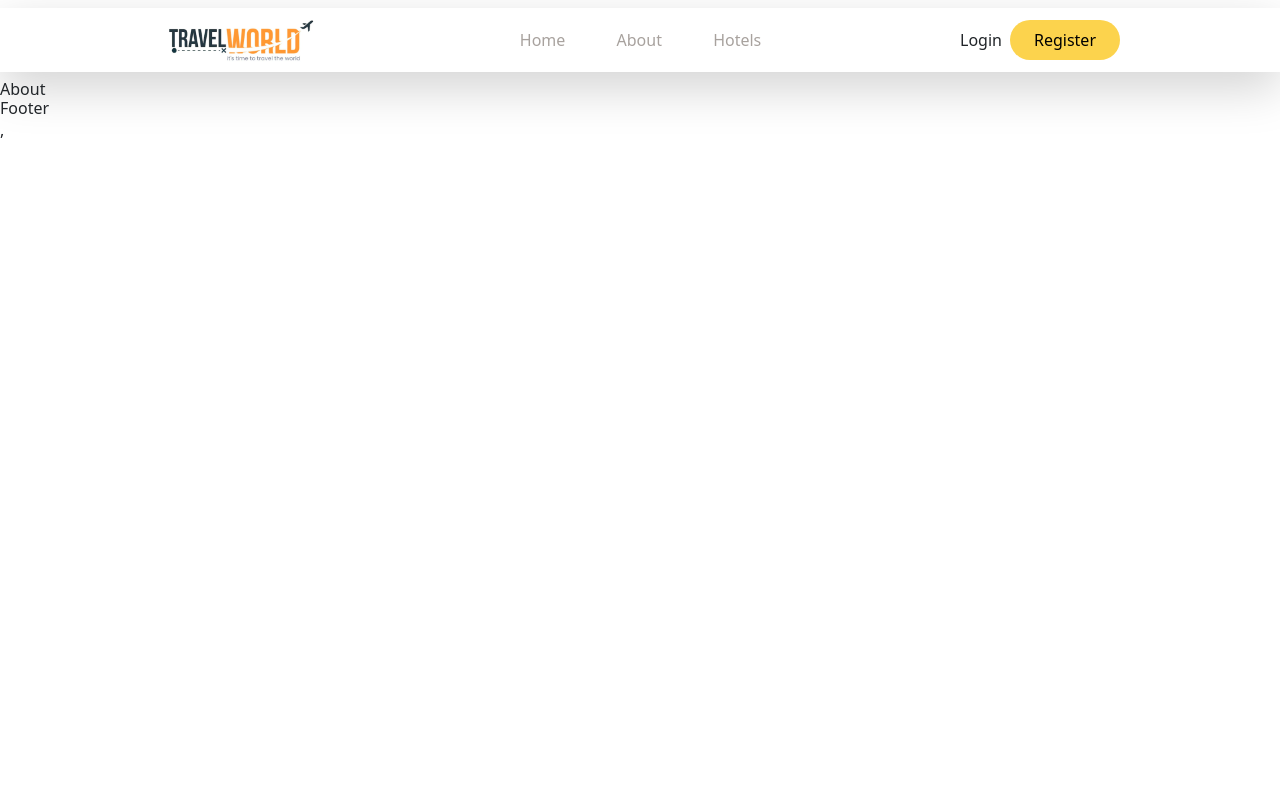
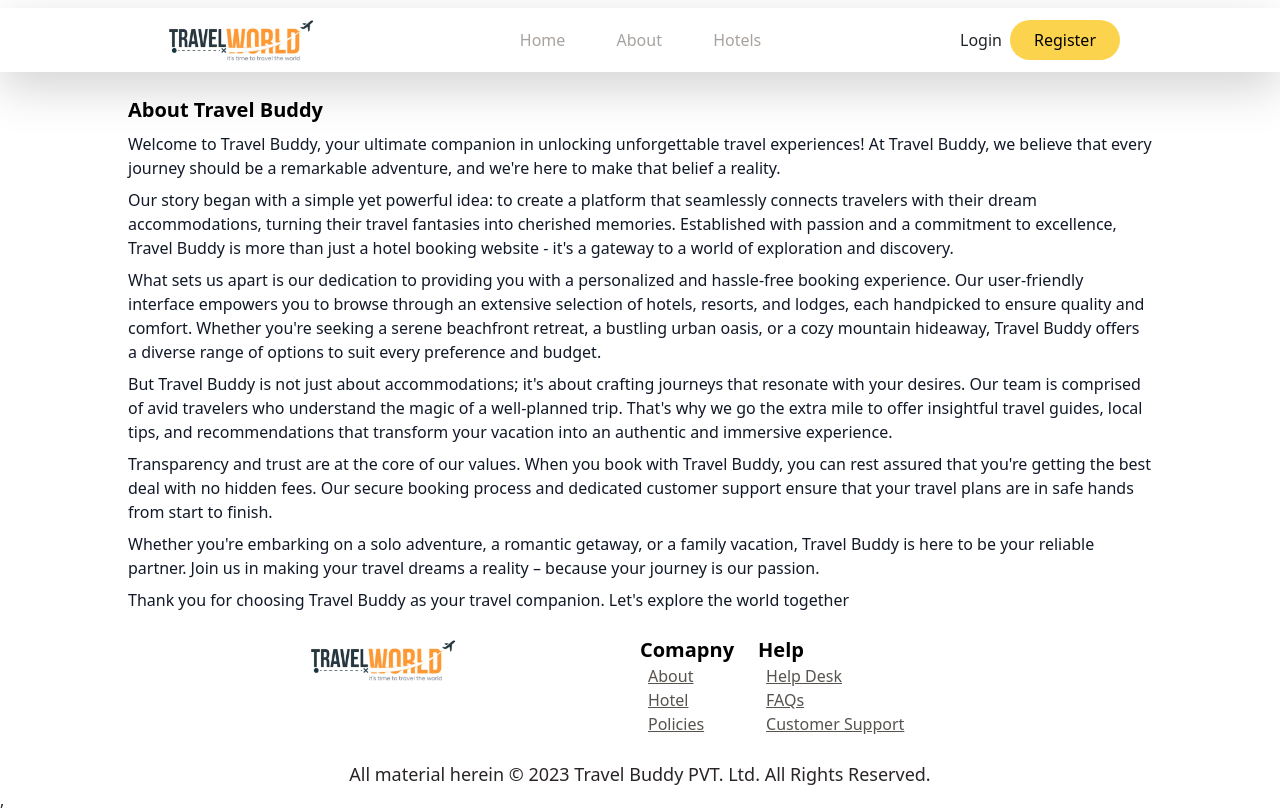
Before and after one commit to Pratham-Panthari/travel-buddy-backend, a React (Vite) app in the folder frontend/: page /about in a window 1280 px wide. Built offline with nearby package versions, Linux system fonts and the light colour scheme.

Commit message:
Final Updated Code

```diff
--- a/frontend/src/components/Layout/Footer.jsx
+++ b/frontend/src/components/Layout/Footer.jsx
@@ -1,10 +1,32 @@
 import React from 'react'
-
+import Logo from '../../assets/images/logo.png'
+import { Link } from 'react-router-dom'
 const Footer = () => {
   return (
-    <div>
-      <h1>Footer</h1>
-    </div>
+    <>
+      <section className='mt-4 w-[80%] mx-auto'>
+        <div className='flex justify-center'>
+          <div className='w-[33%]'>
+            <Link to='/'><img className='h-12 w-auto' src={Logo} alt='TravelBuddy Logo' /></Link>
+          </div>
+          <div className='w-[33%] flex gap-4 '>
+            <ul className='items-center'> <h1 className='text-xl text-black font-bold'>Comapny</h1>
+              <li><Link to='/about'><span className='text-md text-stone-600 font-normal underline hover:text-blue-900 ml-2'>About</span></Link></li>
+              <li><Link to='/hotel'><span className='text-md text-stone-600 font-normal underline hover:text-blue-900 ml-2'>Hotel</span></Link></li>
+              <li><span className='text-md text-stone-600 font-normal underline hover:text-blue-900 ml-2'>Policies</span></li>
+            </ul>
+            <ul className='items-center'> <h1 className='text-xl text-black font-bold'>Help</h1>
+              <li><span className='text-md text-stone-600 font-normal underline hover:text-blue-900 ml-2'>Help Desk</span></li>
+              <li><span className='text-md text-stone-600 font-normal underline hover:text-blue-900 ml-2'>FAQs</span></li>
+              <li><span className='text-md text-stone-600 font-normal underline hover:text-blue-900 ml-2'>Customer Support</span></li>
+            </ul>
+          </div>
+        </div>
+        <div className='mt-6'>
+          <h1 className='text-lg text-stone-800 text-center font-normal'>All material herein © 2023 Travel Buddy PVT. Ltd. All Rights Reserved.</h1>
+        </div>
+      </section>
+    </>
   )
 }
 
--- a/frontend/src/pages/About.jsx
+++ b/frontend/src/pages/About.jsx
@@ -5,7 +5,36 @@ const About = () => {
   return (
     <>
       <Layout>
-        <h1>About</h1>
+        <footer className='bg-white'>
+
+        </footer>
+        <section className='w-[80%] mx-auto'>
+          <div className='mt-6'>
+            <h1 className='text-xl text-black font-bold'>About Travel Buddy</h1>
+            <p className='mt-2 text-md text-gray-900 font-normal'>
+              Welcome to Travel Buddy, your ultimate companion in unlocking unforgettable travel experiences! At Travel Buddy, we believe that every journey should be a remarkable adventure, and we're here to make that belief a reality.
+            </p>
+            <p className='mt-2 text-md text-gray-900 font-normal'>
+              Our story began with a simple yet powerful idea: to create a platform that seamlessly connects travelers with their dream accommodations, turning their travel fantasies into cherished memories. Established with passion and a commitment to excellence, Travel Buddy is more than just a hotel booking website - it's a gateway to a world of exploration and discovery.
+            </p>
+            <p className='mt-2 text-md text-gray-900 font-normal'>
+              What sets us apart is our dedication to providing you with a personalized and hassle-free booking experience. Our user-friendly interface empowers you to browse through an extensive selection of hotels, resorts, and lodges, each handpicked to ensure quality and comfort. Whether you're seeking a serene beachfront retreat, a bustling urban oasis, or a cozy mountain hideaway, Travel Buddy offers a diverse range of options to suit every preference and budget.
+            </p>
+            <p className='mt-2 text-md text-gray-900 font-normal'>
+              But Travel Buddy is not just about accommodations; it's about crafting journeys that resonate with your desires. Our team is comprised of avid travelers who understand the magic of a well-planned trip. That's why we go the extra mile to offer insightful travel guides, local tips, and recommendations that transform your vacation into an authentic and immersive experience.
+            </p>
+            <p className='mt-2 text-md text-gray-900 font-normal'>
+              Transparency and trust are at the core of our values. When you book with Travel Buddy, you can rest assured that you're getting the best deal with no hidden fees. Our secure booking process and dedicated customer support ensure that your travel plans are in safe hands from start to finish.
+            </p>
+            <p className='mt-2 text-md text-gray-900 font-normal'>
+              Whether you're embarking on a solo adventure, a romantic getaway, or a family vacation, Travel Buddy is here to be your reliable partner. Join us in making your travel dreams a reality – because your journey is our passion.
+            </p>
+            <p className='mt-2 text-md text-gray-900 font-normal'>
+              Thank you for choosing Travel Buddy as your travel companion. Let's explore the world together
+            </p>
+
+          </div>
+        </section>
       </Layout>
 
     </>
--- a/frontend/src/pages/Home.jsx
+++ b/frontend/src/pages/Home.jsx
@@ -1,4 +1,4 @@
-import React from 'react'
+import React, { useEffect } from 'react'
 import Layout from '../components/Layout/Layout'
 import world from '../assets/images/world.png'
 import heroimg from '../assets/images/hero-img01.jpg'
@@ -17,9 +17,9 @@ import NewsLetter from '../components/NewsLetter'
 const Home = () => {
 
 
-  /* useEffect(() => {
+  useEffect(() => {
     window.scrollTo(0, 0)
-  },[]) */
+  },[])
 
   return (
     <>
--- a/frontend/src/pages/Hotels.jsx
+++ b/frontend/src/pages/Hotels.jsx
@@ -31,7 +31,7 @@ const Hotels = () => {
 
   const getAllHotels = async () => {
     try {
-      const res = await axios.get('http://localhost:8080/api/v1/hotel/get-all-hotels?featured=false')
+      const res = await axios.get('https://travelbuddyserver.onrender.com/api/v1/hotel/get-all-hotels?featured=false')
       if(res.data){
         setHotels(res.data.hotels)
       }
@@ -46,7 +46,7 @@ const Hotels = () => {
         getAllHotels()
       }
       else{
-        const res = await axios.get(`http://localhost:8080/api/v1/hotel/get-all-hotels?featured=false&city=${destination}&min=${min}&max=${max}`)
+        const res = await axios.get(`https://travelbuddyserver.onrender.com/api/v1/hotel/get-all-hotels?featured=false&city=${destination}&min=${min}&max=${max}`)
         if(res.data){
           setHotels(res.data.hotels)
         }
@@ -58,7 +58,7 @@ const Hotels = () => {
 
     useEffect(() => {
       getAllHotels()
-
+      window.scrollTo(0, 0)
     }, [])
 
   return (
--- a/frontend/src/pages/Login.jsx
+++ b/frontend/src/pages/Login.jsx
@@ -1,4 +1,4 @@
-import React, { useState } from 'react'
+import React, { useEffect, useState } from 'react'
 import Header from '../components/Layout/Header'
 import toast, { Toaster } from 'react-hot-toast';
 import axios from 'axios'
@@ -19,7 +19,7 @@ const Login = () => {
     setLoading(true)
     e.preventDefault()
     try {
-      const res = await axios.post('http://localhost:8080/api/v1/auth/login', { email, password })
+      const res = await axios.post('https://travelbuddyserver.onrender.com/api/v1/auth/login', { email, password })
       if(res.data){
 
         toast.success(res.data.message)
@@ -42,6 +42,10 @@ const Login = () => {
 
     }
   }
+
+  useEffect(() => {
+    window.scrollTo(0, 0)
+  },[])
 
   return (
     <>
--- a/frontend/src/pages/Profile.jsx
+++ b/frontend/src/pages/Profile.jsx
@@ -12,7 +12,7 @@ const Profile = () => {
 
     const getReservation = async (req, res) => {
         try {
-            const res = await axios.get('http://localhost:8080/api/v1/reservation/get-all-reservations')
+            const res = await axios.get('https://travelbuddyserver.onrender.com/api/v1/reservation/get-all-reservations')
             if(res?.data){
                 setReservations(res.data.reservations)
             }
@@ -23,6 +23,7 @@ const Profile = () => {
 
     useEffect(() => {
         getReservation()
+        window.scrollTo(0, 0)
     }, [])
 
 
--- a/frontend/src/pages/Register.jsx
+++ b/frontend/src/pages/Register.jsx
@@ -1,4 +1,4 @@
-import React, { useState } from 'react'
+import React, { useEffect, useState } from 'react'
 import Layout from '../components/Layout/Layout'
 import Header from '../components/Layout/Header'
 import { toast, ToastContainer } from 'react-toastify'
@@ -18,7 +18,7 @@ const Register = () => {
 
     e.preventDefault()
     try {
-      const res = await axios.post('http://localhost:8080/api/v1/auth/register', { username, email, password })
+      const res = await axios.post('https://travelbuddyserver.onrender.com/api/v1/auth/register', { username, email, password })
 
       if(res.data){
         setLoading(true)
@@ -31,6 +31,10 @@ const Register = () => {
       toast.error(error.res.data.message)
     }
   }
+
+  useEffect(() => {
+    window.scrollTo(0, 0)
+  }, [])
 
   return (
     <>
--- a/frontend/src/pages/SearchResultList.jsx
+++ b/frontend/src/pages/SearchResultList.jsx
@@ -30,7 +30,7 @@ const SearchResultList = () => {
 
   const getAllHotels = async () => {
     try {
-      const res = await axios.get('http://localhost:8080/api/v1/hotel/get-all-hotels?featured=false')
+      const res = await axios.get('https://travelbuddyserver.onrender.com/api/v1/hotel/get-all-hotels?featured=false')
       if(res.data){
         setHotels(res.data.hotels)
       }
@@ -45,7 +45,7 @@ const SearchResultList = () => {
         getAllHotels()
       }
       else{
-        const res = await axios.get(`http://localhost:8080/api/v1/hotel/get-all-hotels?featured=false&city=${destination}&min=${min}&max=${max}`)
+        const res = await axios.get(`https://travelbuddyserver.onrender.com/api/v1/hotel/get-all-hotels?featured=false&city=${destination}&min=${min}&max=${max}`)
         if(res.data){
           setHotels(res.data.hotels)
         }
@@ -57,6 +57,7 @@ const SearchResultList = () => {
   }
 
   useEffect(() => {
+    window.scrollTo(0, 0)
     handleSearch()
     setContextDate(date)
   }, [])
```
Also changed, not shown: frontend/src/pages/HotelDetails.jsx (+5 -5 lines).
